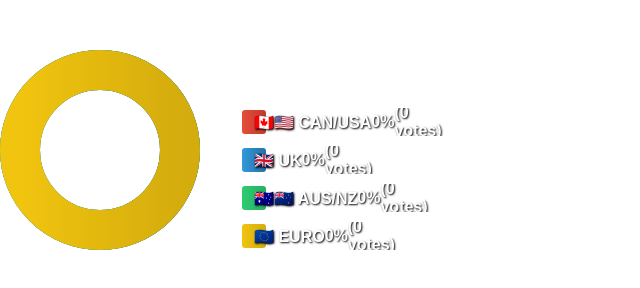
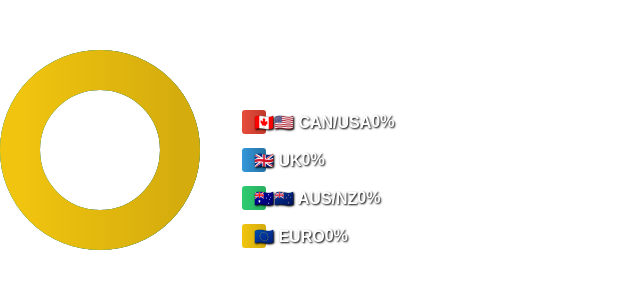
Before and after one commit to CasTwitch/dev, a website: page viz.html in a window 1280 px wide. Shown: the whole page, without its empty margins (0-640 px from the left). Drawn offline with Linux system fonts and the light colour scheme; no server answers.

Commit message:
Update viz.html

```diff
--- a/viz.html
+++ b/viz.html
@@ -169,28 +169,24 @@
         <div id="bar-red" class="bar red">
           <span class="label">🇨🇦🇺🇸 CAN/USA</span>
           <span class="count" id="count-red">0%</span>
-            <span class="votes" id="votes-red">(0 votes)</span>
         </div>
       </div>
       <div class="bar-container">
         <div id="bar-blue" class="bar blue">
           <span class="label">🇬🇧 UK</span>
           <span class="count" id="count-blue">0%</span>
-            <span class="votes" id="votes-red">(0 votes)</span>
         </div>
       </div>
       <div class="bar-container">
         <div id="bar-green" class="bar green">
           <span class="label">🇦🇺🇳🇿 AUS/NZ</span>
           <span class="count" id="count-green">0%</span>
-            <span class="votes" id="votes-red">(0 votes)</span>
         </div>
       </div>
       <div class="bar-container">
         <div id="bar-yellow" class="bar yellow">
           <span class="label">🇪🇺 EURO</span>
           <span class="count" id="count-yellow">0%</span>
-            <span class="votes" id="votes-red">(0 votes)</span>
         </div>
       </div>
     </div>
```
